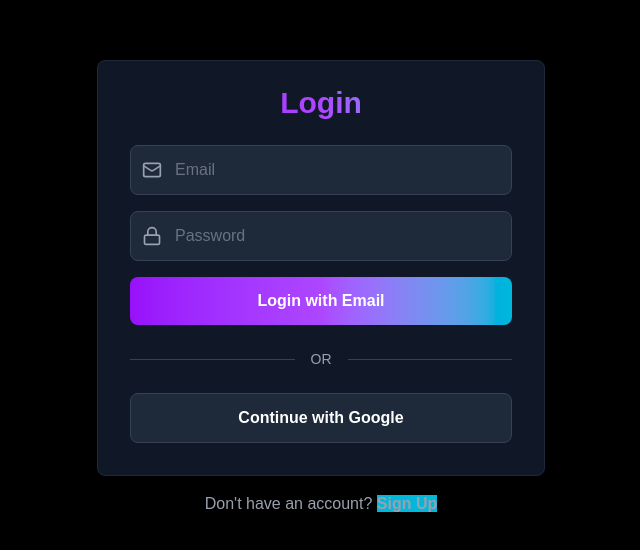
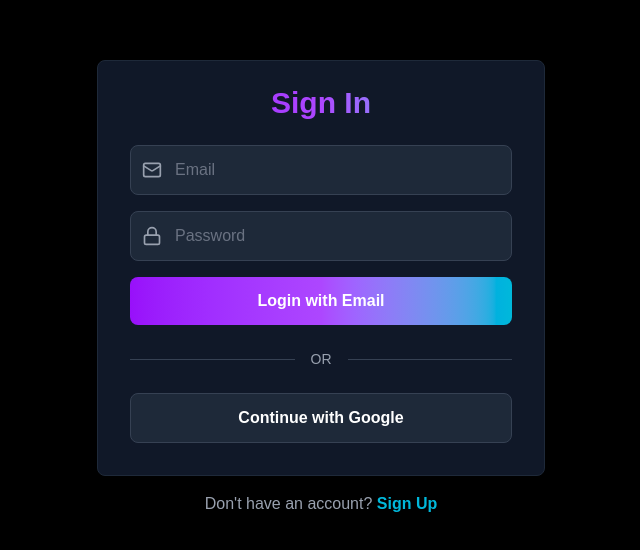
Before and after one commit to alfredscyriac/Receiptify, a Next.js app: page /login in a window 1280 px wide. Shown: the part 112-662 px from the top of the page, without its empty margins (319-959 px from the left). Built offline with nearby package versions, Linux system fonts and the light colour scheme; no server answers.

Commit message:
Debug: Fix error with sign up

```diff
--- a/components/Auth/LoginForm.jsx
+++ b/components/Auth/LoginForm.jsx
@@ -50,7 +50,7 @@ export default function LoginForm(){
         <div className='w-full max-w-md mx-auto'>
             <div className='bg-gray-900 shadow-2xl rounded-lg px-8 pt-6 pb-8 mb-4 border border-gray-800'>
                 <h2 className='text-3xl font-bold text-center mb-6 bg-gradient-to-r from-purple-600 via-purple-500 to-cyan-500 bg-clip-text text-transparent'>
-                    Login
+                    Sign In
                 </h2>
 
                 { error && (
--- a/pages/login.js
+++ b/pages/login.js
@@ -8,7 +8,7 @@ export default function LoginPage(){
                 <LoginForm/>
                 <p className="text-center text-gray-400 mt-4">
                     Don't have an account?{' '}
-                    <Link href="/signup" className="bg-cyan-500 hover:from-purple-700 hover:via-purple-600 hover:to-cyan-600 font-semibold">
+                    <Link href="/signup" className="text-cyan-500 font-semibold">
                         Sign Up
                     </Link>
                 </p>
--- a/pages/signup.js
+++ b/pages/signup.js
@@ -8,7 +8,7 @@ export default function SignUpPage() {
                 <SignUpForm/>
                 <p className="text-center text-gray-400 mt-4">
                     Already have an account?{' '}
-                    <Link href="/login" className="bg-cyan-500 hover:from-purple-700 hover:via-purple-600 hover:to-cyan-600 font-semibold">
+                    <Link href="/login" className="text-cyan-500 font-semibold">
                         Login
                     </Link>
                 </p>
```
